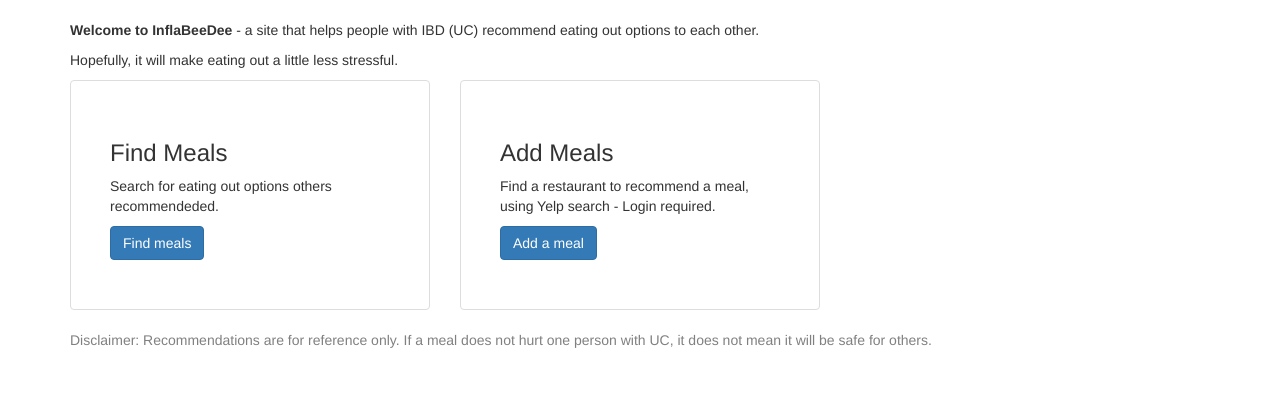
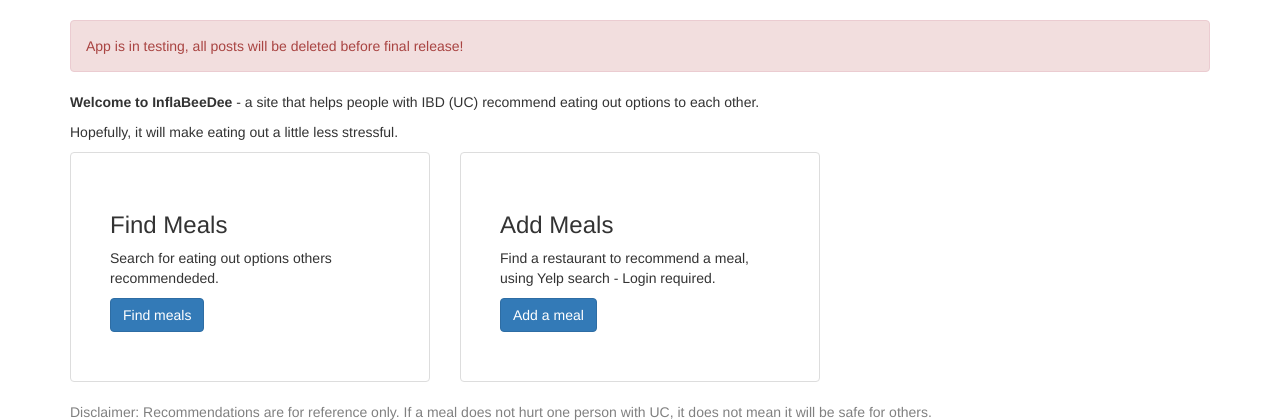
Before and after one commit to nenord/ibd-app, a Python web app: template app/templates/index.html in a window 1280 px wide. Shown: the part 52-472 px from the top of the page. Run offline with Jinja, Linux system fonts and the light colour scheme; the template is opened without the code that fills it, so the values that code supplies are empty; some libraries are stand-ins or nearby versions.

Commit message:
Testing warning

```diff
--- a/app/templates/index.html
+++ b/app/templates/index.html
@@ -2,7 +2,7 @@
 {% import 'bootstrap/wtf.html' as wtf %}
 
 {% block app_content %}
-
+  <div class="alert alert-danger" role="alert">App is in testing, all posts will be deleted before final release!</div>
   <p><span style="font-weight:bold;">Welcome to InflaBeeDee</span> - a site that helps people with IBD (UC) recommend eating out options to each other.</p>
   <p>Hopefully, it will make eating out a little less stressful.</p>
   <div class="row">
```
